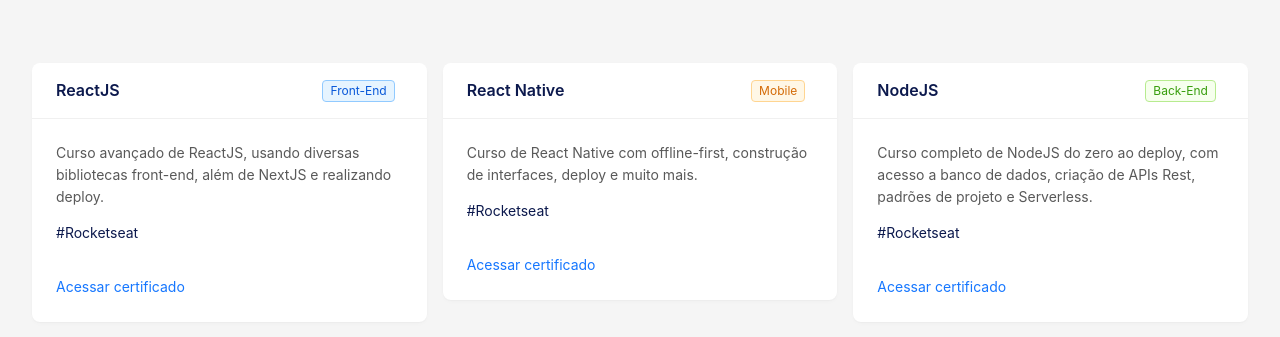
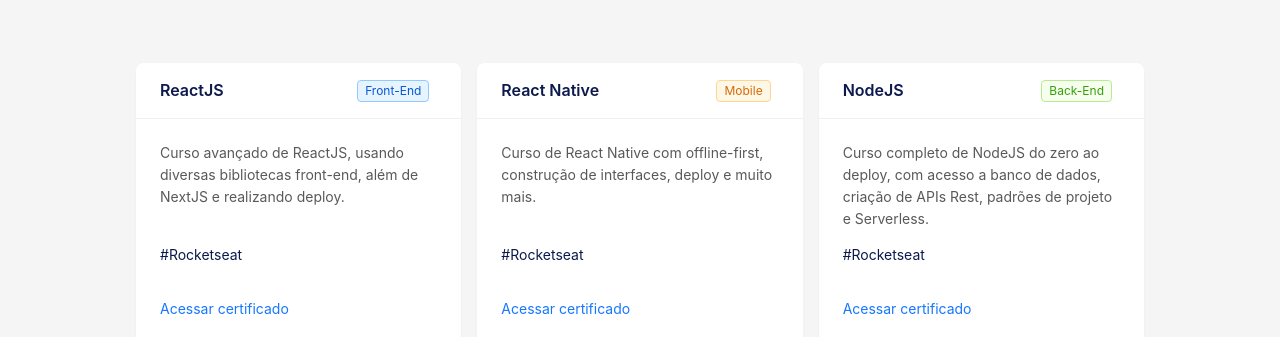
Before and after one commit to RafaelManfrim/portifolio-rafael-manfrim, a React (Vite) app: page / in a window 1280 px wide. Shown: the part 2013-2350 px from the top of the page. Built offline with nearby package versions, Linux system fonts and the light colour scheme.

Commit message:
Atualização de responsividade

```diff
--- a/src/styles/main.scss
+++ b/src/styles/main.scss
@@ -58,6 +58,10 @@ body {
     margin: 0;
     margin-bottom: 16px;
     filter: brightness(2);
+
+    @media (max-width: 768px) {
+      font-size: 48px;
+    }
   }
 
   p {
@@ -70,6 +74,10 @@ body {
     margin-bottom: 32px;
     min-height: 128px;
     filter: brightness(1.3);
+
+    @media (max-width: 768px) {
+      font-size: 16px;
+    }
   }
 
   .ant-space {
@@ -119,10 +127,22 @@ body {
     flex-direction: row;
     align-items: center;
     justify-content: center;
+
+    @media (max-width: 768px) {
+      flex-direction: column;
+    }
   }
 
   .ant-space-item {
     width: 50%;
+    display: flex;
+    flex-direction: column;
+    align-items: center;
+    justify-content: center;
+
+    @media (max-width: 768px) {
+      width: 100%;
+    }
   }
 
   img {
@@ -131,6 +151,11 @@ body {
     max-height: 768px;
     box-shadow: 0 2px 16px 0 rgba(0, 0, 0, 0.2);
     border-radius: 8px;
+
+    @media (max-width: 768px) {
+      margin-bottom: 3rem;
+      max-height: 256px;
+    }
   }
 
   ul {
@@ -151,6 +176,16 @@ body {
     margin-bottom: 4rem;
   }
 
+  .ant-card {
+    height: 100%;
+    display: flex;
+    flex-direction: column;
+  }
+
+  .ant-row {
+    max-width: 1024px;
+  }
+
   .ant-col {
     margin-bottom: 16px;
   }
@@ -160,7 +195,13 @@ body {
   }
 
   .ant-card-body {
+    display: flex;
+    flex-direction: column;
+    flex: 1;
+
     p {
+      display: flex;
+      flex: 1;
       color: #595959;
     }
 
```
